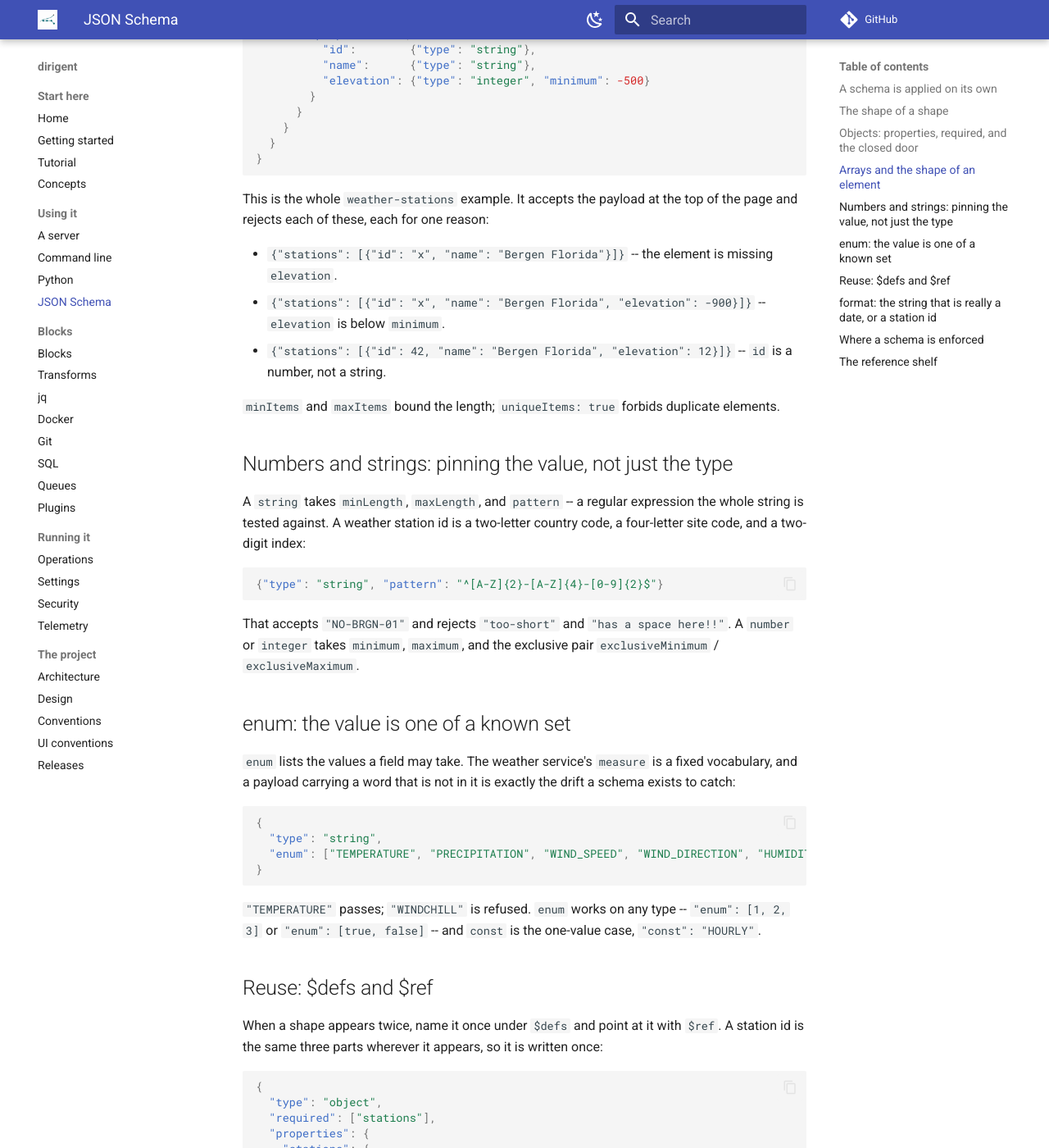
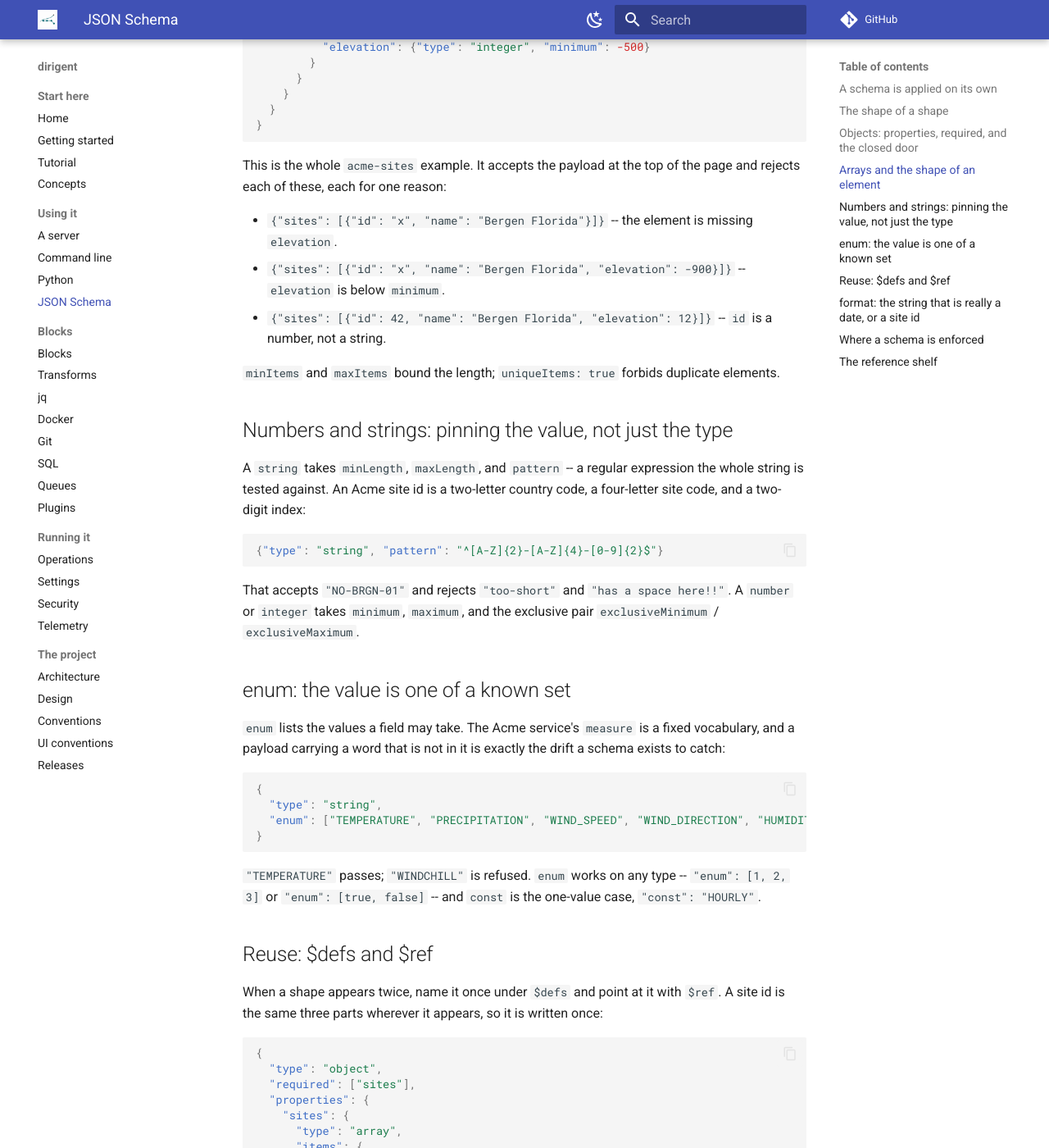
Before and after one commit to winterop-com/dirigent, an MkDocs documentation site: the page built from docs/json-schema.md, in a window 1280 px wide and 1400 px high, scrolled down 2560 px. Shown: the whole window at 82% size. Built offline with MkDocs 1.6.1 and Material for MkDocs 9.7.7, drawn with Linux system fonts in a browser that asks for light colours; comment, search, counter and statistics services are not loaded; some of the changed text lies outside the part shown.

Commit message:
docs: the worked example is a vendor with no domain
Weather and climate are packs of their own later, so the guides' imaginary adapter is Acme:
an acme connection kind, acme.sites and acme.orders blocks, and an acme-site-id format.

````diff
--- a/docs/json-schema.md
+++ b/docs/json-schema.md
@@ -16,18 +16,18 @@ A pipeline document carries a pipeline. A schema is not part of one -- it is app
 the way a connection is:
 
 ```bash
-dg schema create schemas/weather-stations.json   # from a file
+dg schema create schemas/acme-sites.json   # from a file
 dg schema create -                               # from stdin
 dg schema list
-dg schema show weather-stations
-dg schema delete weather-stations
+dg schema show acme-sites
+dg schema delete acme-sites
 ```
 
 A schema reads its own identity from its keywords, so there is nothing else to pass:
 
 | Keyword | Becomes | If absent |
 | --- | --- | --- |
-| `$id` | the `code` the schema is addressed by | the file's stem (`weather-stations.json` -> `weather-stations`) |
+| `$id` | the `code` the schema is addressed by | the file's stem (`acme-sites.json` -> `acme-sites`) |
 | `title` | the `name` shown beside the code | the schema has no name, and the code is its title |
 | `description` | the body | the schema has no body |
 
@@ -37,11 +37,11 @@ is a full URI is accepted, and its last path segment is taken as the code.
 
 ## The shape of a shape
 
-Every example below describes the same read, `GET /api/stations.json?fields=id,name,elevation`,
+Every example below describes the same read, `GET /api/sites.json?fields=id,name,elevation`,
 whose payload is an object wrapping a list:
 
 ```json
-{"stations": [
+{"sites": [
   {"id": "NO-BRGN-01", "name": "Bergen Florida", "elevation": 12},
   {"id": "NO-TRMS-02", "name": "Tromso Holt",    "elevation": 21}
 ]}
@@ -65,9 +65,9 @@ ones that must be present:
 ```json
 {
   "type": "object",
-  "required": ["stations"],
+  "required": ["sites"],
   "properties": {
-    "stations": {"type": "array"}
+    "sites": {"type": "array"}
   }
 }
 ```
@@ -82,13 +82,13 @@ Say `additionalProperties: false` to close that door -- to reject any field you
 ```json
 {
   "type": "object",
-  "required": ["stations"],
-  "properties": {"stations": {"type": "array"}},
+  "required": ["sites"],
+  "properties": {"sites": {"type": "array"}},
   "additionalProperties": false
 }
 ```
 
-Now `{"stations": [], "pager": {}}` is refused, because `pager` was not named. This is the
+Now `{"sites": [], "pager": {}}` is refused, because `pager` was not named. This is the
 difference between "the fields I need are here" and "these are the only fields there are." A read
 that pins a payload usually wants the closed door on the objects it fully understands, and the open
 door where the source may add fields you do not care about.
@@ -101,9 +101,9 @@ describe the list's contents:
 ```json
 {
   "type": "object",
-  "required": ["stations"],
+  "required": ["sites"],
   "properties": {
-    "stations": {
+    "sites": {
       "type": "array",
       "items": {
         "type": "object",
@@ -119,19 +119,19 @@ describe the list's contents:
 }
 ```
 
-This is the whole `weather-stations` example. It accepts the payload at the top of the page and
+This is the whole `acme-sites` example. It accepts the payload at the top of the page and
 rejects each of these, each for one reason:
 
-- `{"stations": [{"id": "x", "name": "Bergen Florida"}]}` -- the element is missing `elevation`.
-- `{"stations": [{"id": "x", "name": "Bergen Florida", "elevation": -900}]}` -- `elevation` is below `minimum`.
-- `{"stations": [{"id": 42, "name": "Bergen Florida", "elevation": 12}]}` -- `id` is a number, not a string.
+- `{"sites": [{"id": "x", "name": "Bergen Florida"}]}` -- the element is missing `elevation`.
+- `{"sites": [{"id": "x", "name": "Bergen Florida", "elevation": -900}]}` -- `elevation` is below `minimum`.
+- `{"sites": [{"id": 42, "name": "Bergen Florida", "elevation": 12}]}` -- `id` is a number, not a string.
 
 `minItems` and `maxItems` bound the length; `uniqueItems: true` forbids duplicate elements.
 
 ## Numbers and strings: pinning the value, not just the type
 
 A `string` takes `minLength`, `maxLength`, and `pattern` -- a regular expression the whole string is
-tested against. A weather station id is a two-letter country code, a four-letter site code, and a
+tested against. An Acme site id is a two-letter country code, a four-letter site code, and a
 two-digit index:
 
 ```json
@@ -143,7 +143,7 @@ That accepts `"NO-BRGN-01"` and rejects `"too-short"` and `"has a space here!!"`
 
 ## enum: the value is one of a known set
 
-`enum` lists the values a field may take. The weather service's `measure` is a fixed vocabulary,
+`enum` lists the values a field may take. The Acme service's `measure` is a fixed vocabulary,
 and a payload carrying a word that is not in it is exactly the drift a schema exists to catch:
 
 ```json
@@ -158,34 +158,34 @@ or `"enum": [true, false]` -- and `const` is the one-value case, `"const": "HOUR
 
 ## Reuse: $defs and $ref
 
-When a shape appears twice, name it once under `$defs` and point at it with `$ref`. A station id is
+When a shape appears twice, name it once under `$defs` and point at it with `$ref`. A site id is
 the same three parts wherever it appears, so it is written once:
 
 ```json
 {
   "type": "object",
-  "required": ["stations"],
+  "required": ["sites"],
   "properties": {
-    "stations": {
+    "sites": {
       "type": "array",
       "items": {
         "type": "object",
         "required": ["id"],
-        "properties": {"id": {"$ref": "#/$defs/station_id"}}
+        "properties": {"id": {"$ref": "#/$defs/site_id"}}
       }
     }
   },
   "$defs": {
-    "station_id": {"type": "string", "pattern": "^[A-Z]{2}-[A-Z]{4}-[0-9]{2}$"}
+    "site_id": {"type": "string", "pattern": "^[A-Z]{2}-[A-Z]{4}-[0-9]{2}$"}
   }
 }
 ```
 
-`#/$defs/station_id` is a JSON Pointer into this document: `#` is the root, and the path walks to
+`#/$defs/site_id` is a JSON Pointer into this document: `#` is the root, and the path walks to
 the named subschema. A `$ref` may point anywhere in the document, and a `$def` may `$ref` another,
 so a shape composes out of named parts.
 
-## format: the string that is really a date, or a station id
+## format: the string that is really a date, or a site id
 
 `format` annotates a string with the *kind* of string it is -- a date, a UUID, an email. In JSON
 Schema, `format` is an annotation by default and asserts nothing; a validator only checks it when it
@@ -217,8 +217,8 @@ already a string.
 
 A pack adds its own formats the same way it adds blocks: a `Contribution` carries a `formats`
 map of name to checker, and every format an installed pack contributes joins the ones above in
-the checker the engine hands its validator. So a `dirigent-weather` pack contributes
-`weather-station-id` and `weather-period`, and a schema that writes `format: weather-station-id`
+the checker the engine hands its validator. So a `dirigent-acme` pack contributes
+`acme-site-id` and `acme-period`, and a schema that writes `format: acme-site-id`
 asserts wherever that pack is installed. This keeps a schema portable: a `format` no installed
 pack contributes stays a passing annotation -- the value is valid, just unchecked -- so the same
 schema asserts on an instance that has the pack and passes on one that does not. A pack that
@@ -241,7 +241,7 @@ check:
   depends_on: [fetch]
   config:
     input: ${steps.fetch.output.json_body}
-    schema: weather-stations
+    schema: acme-sites
 ```
 
 Because a named schema is a resource with a `code`, a document that references one declares it,
@@ -250,7 +250,7 @@ and applying that document on an instance that does not hold the schema is refus
 
 ```yaml
 requires:
-  schemas: [weather-stations]
+  schemas: [acme-sites]
 ```
 
 Or the document carries the shape itself, in a top-level `schemas:` section keyed by code -- the
@@ -258,11 +258,11 @@ same section, and the same rules, as the top-level `connections:` a document can
 
 ```yaml
 schemas:
-  station-record:
+  site-record:
     type: object
-    required: [stations]
+    required: [sites]
     properties:
-      stations: { type: array }
+      sites: { type: array }
 
 steps:
   check:
@@ -270,7 +270,7 @@ steps:
     depends_on: [fetch]
     config:
       input: ${steps.fetch.output.json_body}
-      schema: station-record
+      schema: site-record
 ```
 
 A carried schema resolves the gate's code before any instance-held one, so a document that
@@ -294,7 +294,7 @@ every run, whoever asked for it -- the API, the CLI, a schedule's pins, a backfi
 webhook payload -- are checked against it before the run is created, and against the same
 assembled checker a gate uses. So a parameter declared `format: date` refuses `2026-13-40` at
 the door rather than carrying it into the first step, and a parameter declared
-`format: weather-station-id` asserts on an instance where that pack is installed and passes on
+`format: acme-site-id` asserts on an instance where that pack is installed and passes on
 one where it is not.
 
 ## The reference shelf
--- a/packages/dirigent-server/frontend/src/components/list/TagFilter.tsx
+++ b/packages/dirigent-server/frontend/src/components/list/TagFilter.tsx
@@ -15,7 +15,7 @@ import {
  * SEVERAL TAGS NARROW. `tag` repeats on the wire and repeating it means and, so this is a set
  * and not a choice: the menu checks what is chosen, and every chosen tag stands beside it as a
  * chip that removes itself. A control that could hold only one would ask a question the API
- * does not, and "the nightly weather imports" is an intersection.
+ * does not, and "the nightly acme imports" is an intersection.
  *
  * THE MENU IS EVERY TAG THE INSTANCE WEARS, not the tags on the rows that came back: choosing
  * one narrows the listing on the server, so a menu built from the answer would drop the tag
````
Also changed, not shown: other parts of docs/json-schema.md (+1 -1 lines), docs/cli.md (+4 -4 lines), docs/concepts.md (+5 -5 lines), docs/design.md (+9 -9 lines), docs/plugins.md (+34 -34 lines), examples/README.md (+1 -1 lines), 12 other files.
